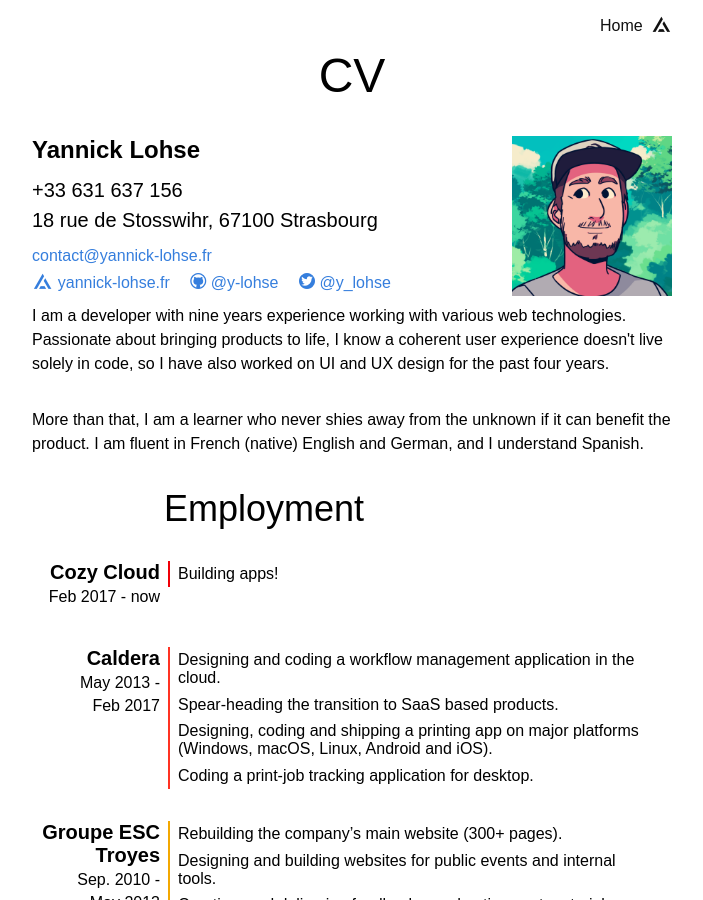
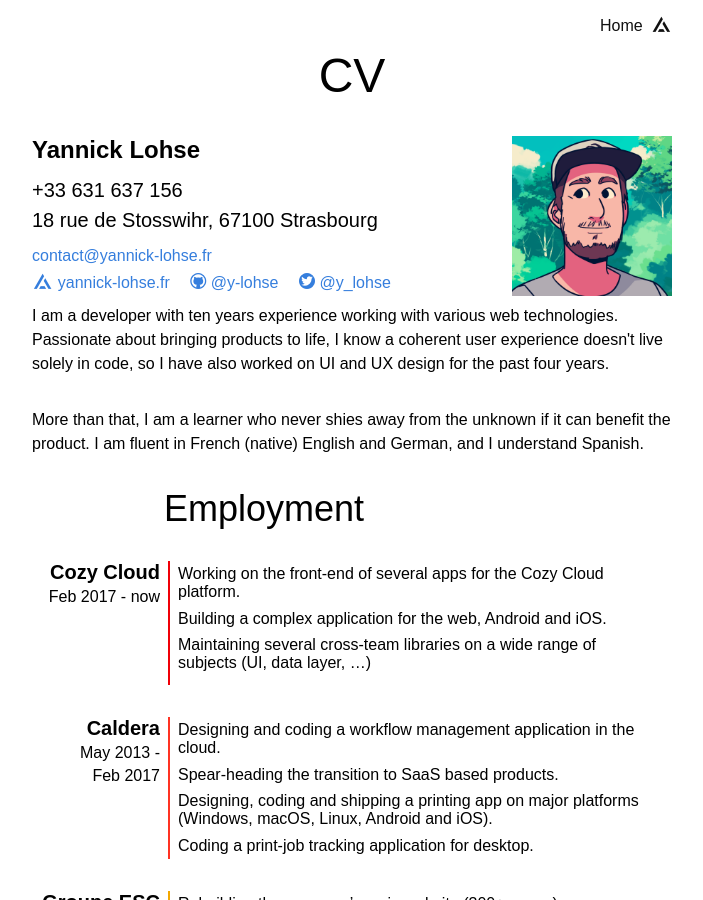
Before and after one commit to y-lohse/y-lohse.github.io, a Jekyll site: the page built from cv/index.html, in a window 1280 px wide and 900 px high. Shown: the whole window, without its empty margins (288-991 px from the left). Built offline with Jekyll 4.4.1, drawn with Linux system fonts in a browser that asks for light colours.

Commit message:
More cozy stuff

```diff
--- a/cv/index.html
+++ b/cv/index.html
@@ -39,7 +39,7 @@
 </section>
 
 <p class="mv2 mv4- f6 f5-ns lh-copy">
-	I am a developer with nine years experience working with various web technologies. Passionate about bringing products to life, I know a coherent user experience doesn't live solely in code, so I have also worked on UI and UX design for the past four years.
+	I am a developer with ten years experience working with various web technologies. Passionate about bringing products to life, I know a coherent user experience doesn't live solely in code, so I have also worked on UI and UX design for the past four years.
 </p>
 <p class="mv2 mv4-l f6 f5-ns lh-copy">
 	More than that, I am a learner who never shies away from the unknown if it can benefit the product. I am fluent in French (native) English and German, and I understand Spanish.
@@ -61,8 +61,14 @@
 			</h2>
 			<ul class="b--dark-red">
 				<li>
-					Building apps!
+					Working on the front-end of several apps for the Cozy Cloud platform.
 				</li>
+				<li>
+					Building a complex application for the web, Android and iOS.
+				</li>
+				<li>
+					Maintaining several cross-team libraries on a wide range of subjects (UI, data layer, …)
+				<li>
 			</ul>
 		</li>
 		<li class="cv-block">
```
